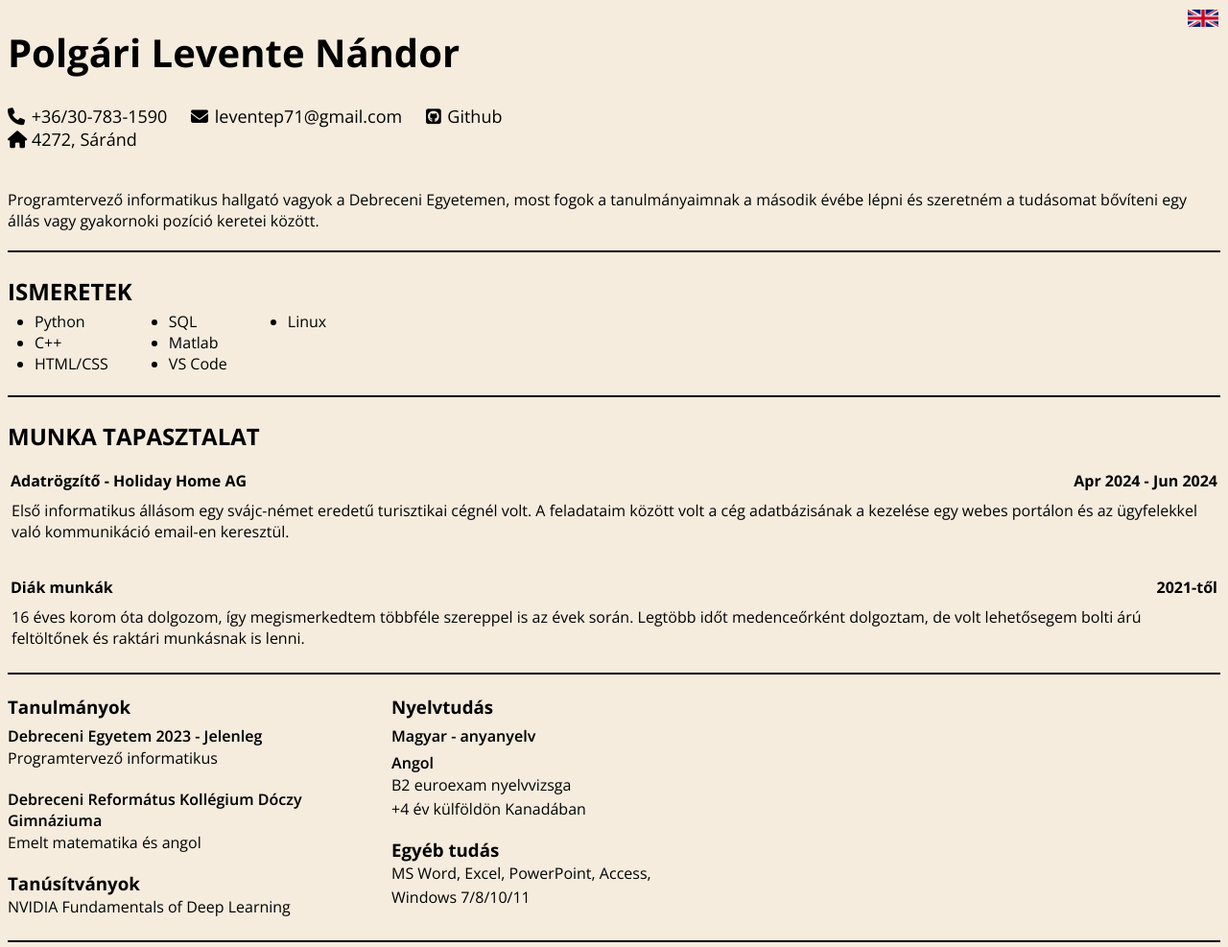
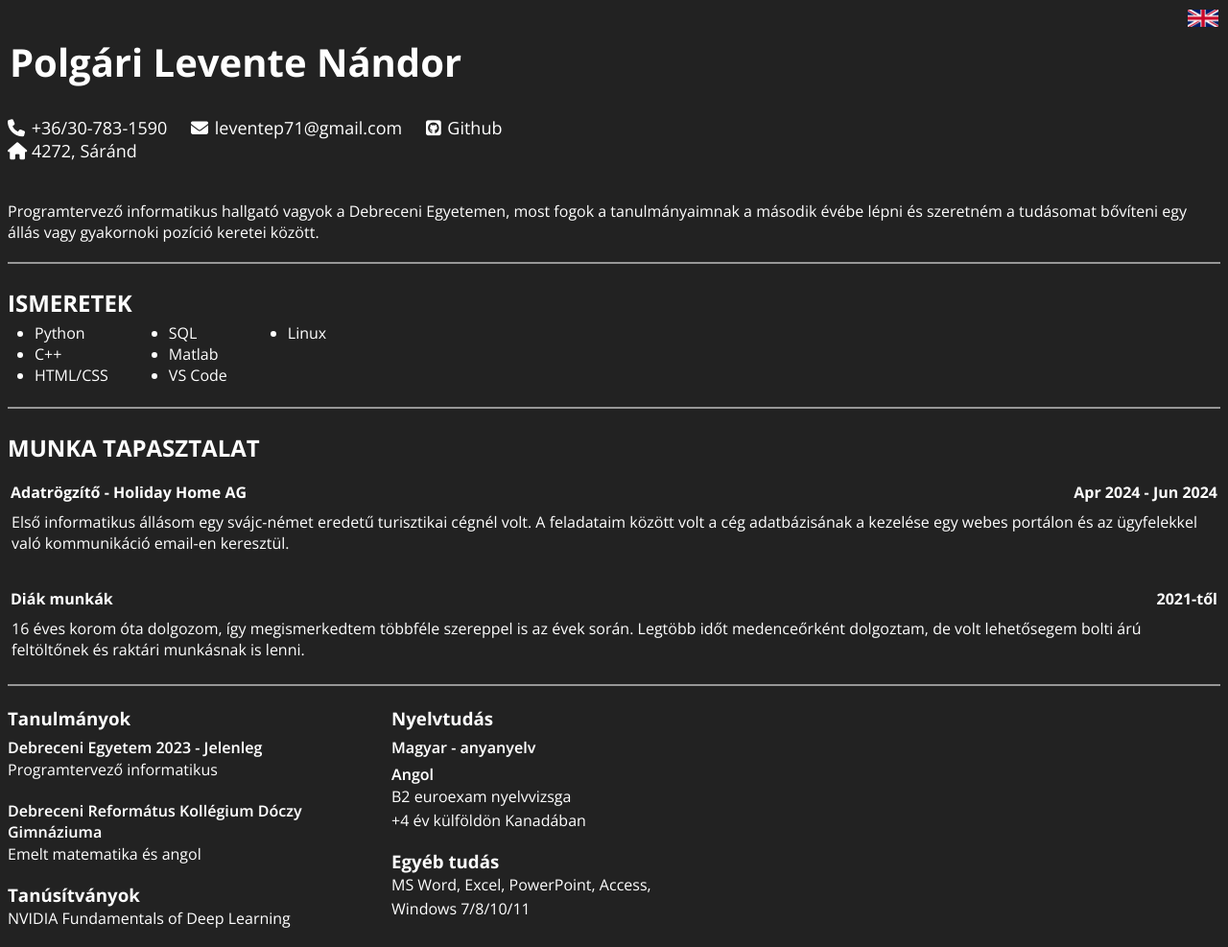
Before and after one commit to leviipope/cv-website, a plain HTML site: page index.html in a window 1280 px wide. Shown: the top 987 px of the page at 96% size. Drawn offline with nearby package versions, Linux system fonts and the light colour scheme.

Commit message:
dark page

```diff
--- a/index.html
+++ b/index.html
@@ -10,14 +10,14 @@
 </head>
 <body>
 
-    <h1 id="name">Polgári Levente Nándor</h1>
-
-    <a href="eng_page.html">
-        <button id="language">
-            <img id="flag" src="english.png" alt="ENG">
-        </button>
-    </a>
-
+    <header>
+        <h1 id="name">Polgári Levente Nándor</h1>
+        <a href="eng_page.html">
+            <button id="language">
+                <img id="flag" src="english.png" title="English Page" alt="ENG">
+            </button>
+        </a>
+    </header>
 
     <div id="contact">
         <div class="inf">
--- a/style.css
+++ b/style.css
@@ -1,6 +1,7 @@
 body{
-    background-color: rgb(245, 236, 222);
+    background-color: rgb(34, 34, 34);
     font-family: 'Open Sans';
+    color: white;
 }
 #flag{
     height: 18px;
@@ -8,6 +9,12 @@ body{
 }
 .contact-item {
     display: inline-block;
+}
+#email{
+    display: inline-block;
+}
+#email:hover{
+    margin-right: -6.5px;
 }
 .contact-item i {
     margin-left: 20px;
@@ -29,6 +36,10 @@ body{
         display: inline-block;
     }
 }
+header{
+    border: 2px solid transparent;
+
+}
 #language{
     position: absolute;
     top: 10px;
@@ -46,22 +57,23 @@ body{
 }
 #name{
     font-size: 40px;
+
 }
 hr{
     height: 2px;
     border: none;
-    background-color: black;
+    background-color: rgb(151, 151, 151);
 }
 #contact{
     margin-bottom: 40px;
     font-size: large;
 }
 a:link{
-    color: black;
+    color: rgb(255, 255, 255);
     text-decoration: none;
 }
 a:visited{
-    color:black;
+    color:rgb(255, 255, 255);
 }
 a:hover{
     font-weight: 600;
```
Also changed, not shown: eng_page.html (+1 -1 lines).
